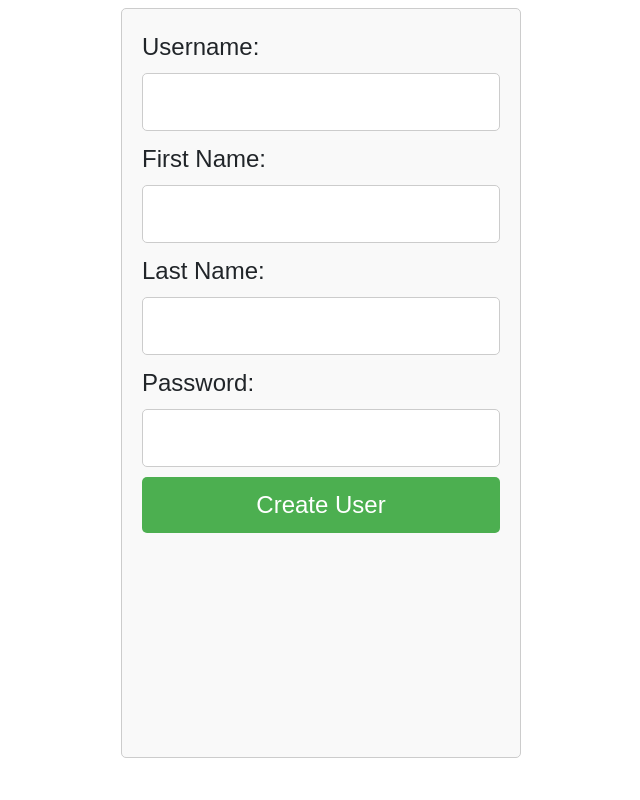
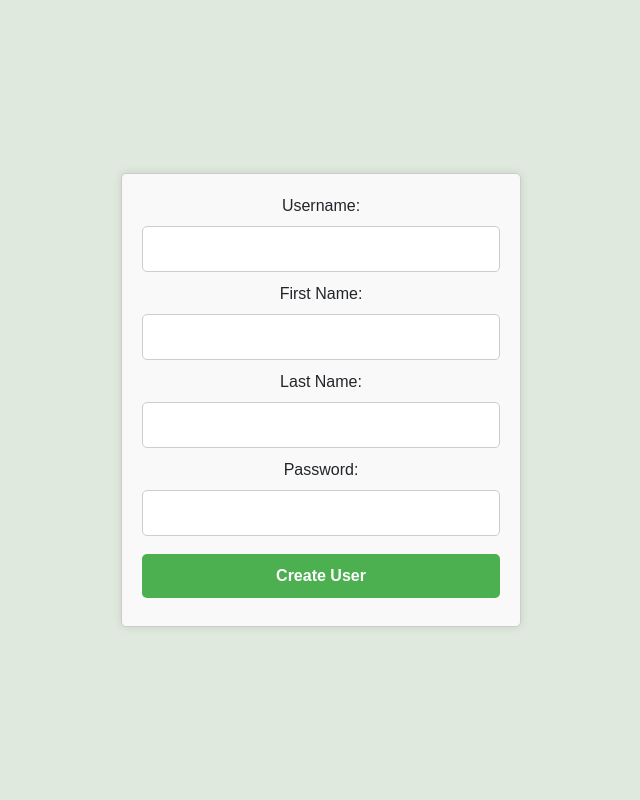
Before and after one commit to elijah23072004/ECM2434CA, a Django app: page /register/ in a window 1280 px wide. Shown: the whole page, without its empty margins (319-959 px from the left). Run offline with Django 4.2, Linux system fonts and the light colour scheme.

Commit message:
basic css

```diff
--- a/ecomap/ecomap/static/css/stylesheet.css
+++ b/ecomap/ecomap/static/css/stylesheet.css
@@ -56,10 +56,20 @@ input[type=text], input[type=password]{
   box-sizing: border-box;
 }
 
-.container{
-  font-size: 24px;
-  margin: 25px;
-  width: 1000px;
-  height: 750px;
+.content {
+    font-family: 'Segoe UI', Tahoma, Geneva, Verdana, sans-serif;
+    background-color: #e0e9de; /* Light green background */
+    margin: 0;
+    padding: 0;
+    display: flex;
+    justify-content: center;
+    align-items: center;
+    height: 100vh;
+}
 
+
+
+body {
+    font-family: 'Segoe UI', Tahoma, Geneva, Verdana, sans-serif;
+    background-color: #e0e9de;
 }
--- a/ecomap/ecomap/templates/ecomap/register.html
+++ b/ecomap/ecomap/templates/ecomap/register.html
@@ -3,6 +3,65 @@
 <!DOCTYPE html>
 <html lang="en">
 <head>
+     <style>
+        body {
+            font-family: 'Segoe UI', Tahoma, Geneva, Verdana, sans-serif;
+            background-color: #e0e9de; /* Light green background */
+            margin: 0;
+            padding: 0;
+            display: flex;
+            justify-content: center;
+            align-items: center;
+            height: 100vh;
+        }
+        .container {
+            background-color: #fff;
+            padding: 20px;
+            border-radius: 10px; /* Slightly rounded corners */
+            box-shadow: 0 0 10px rgba(0, 0, 0, 0.1);
+            width: 300px;
+            text-align: center; /* Center align content */
+        }
+        input[type="text"],
+        input[type="password"],
+        input[type="submit"] {
+            width: 100%;
+            padding: 10px;
+            margin: 8px 0;
+            display: inline-block;
+            border: 1px solid #ccc;
+            border-radius: 4px;
+            box-sizing: border-box;
+        }
+        input[type="submit"] {
+            background-color: #4CAF50; /* Green submit button */
+            color: white;
+            border: none;
+            cursor: pointer;
+            font-size: 16px; /* Larger font size */
+            font-weight: bold; /* Bold text */
+            transition: background-color 0.3s ease; /* Smooth transition */
+        }
+        input[type="submit"]:hover {
+            background-color: #45a049; /* Darker green on hover */
+        }
+        h2 {
+            color: #4CAF50; /* Green header */
+            margin-bottom: 20px; /* Larger bottom margin */
+        }
+        .switch {
+            margin-top: 10px; /* Space between login/register and the form */
+        }
+        .switch a {
+            text-decoration: none;
+            color: #4CAF50; /* Green color for links */
+            margin: 0 10px; /* Space between the links */
+        }
+        .switch a:hover {
+            text-decoration: underline; /* Underline on hover */
+        }
+    </style>
+
     {% include 'ecomap/include/include.html' %}
     <meta charset="UTF-8">
     <meta name="viewport" content="width=device-width, initial-scale=1.0">
```
Also changed, not shown: ecomap/db.sqlite3.
